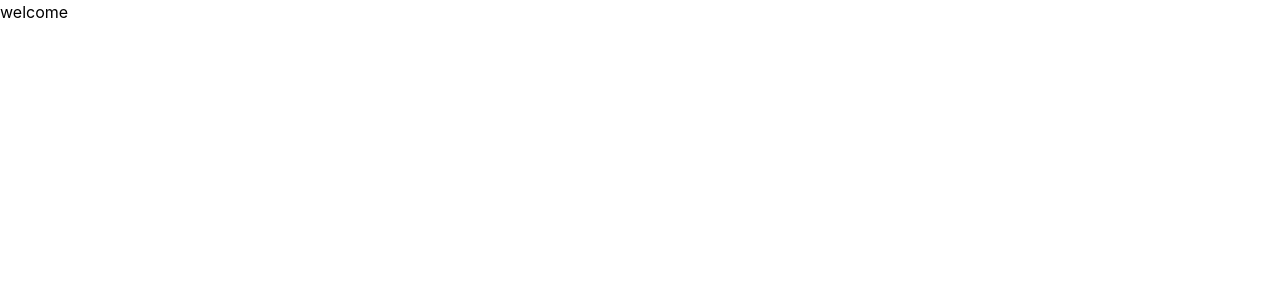
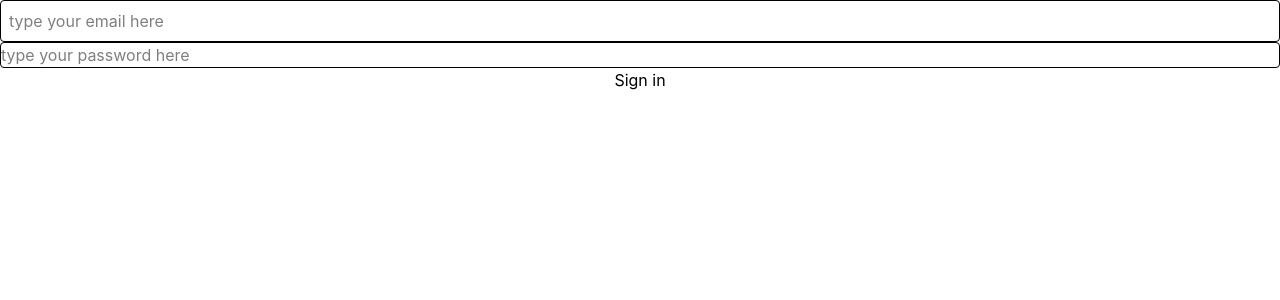
Before and after one commit to AydenGarza/ui-hire-helper, a React (Vite) app: page / in a window 1280 px wide. Shown: the top 300 px of the page. Built offline with nearby package versions, Linux system fonts and the light colour scheme.

Commit message:
added inputs to login page

```diff
--- a/src/pages/LoginPage.tsx
+++ b/src/pages/LoginPage.tsx
@@ -1,7 +1,14 @@
 import { useState, useEffect } from "react";
 
 export default function LoginPage() {
-	return <div>
-		<h1>welcome</h1>
+	const [email, setEmail] = useState<string>('');
+	const [password, setPassword] = useState<string>('');
+
+	return <div className = "flex flex-col">
+		<input type="email" placeholder="type your email here" value={email} onChange={e => setEmail(e.target.value)} className="border p-2 rounded"/>
+		<input type="password" placeholder="type your password here" value = {password} onChange = {e => setEmail(e.target.value)} className = "border p2 rounded"/>
+		<button>
+			Sign in
+		</button>
 	</div>
 }
```
